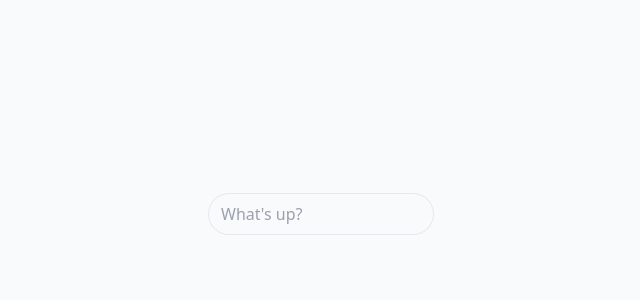
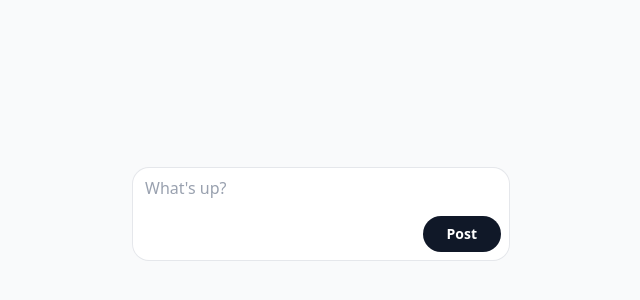
Before and after one commit to olashipsjs/schedule-post, a React (Vite) app: page / in a window 1280 px wide. Shown: the part 186-486 px from the top of the page, without its empty margins (319-959 px from the left). Built offline with nearby package versions, Linux system fonts and the light colour scheme.

Commit message:
Jan 24, 2025, 11:32 PM

```diff
--- a/src/App.tsx
+++ b/src/App.tsx
@@ -2,11 +2,12 @@ import { Form, Formik } from 'formik';
 import Textarea from './components/textarea/Textarea';
 import Field from './components/field/Field';
 import { twMerge } from 'tailwind-merge';
+import Button from './components/button/Button';
 
 const App = () => {
   return (
     <main className='flex flex-col items-center justify-center bg-gray-50 min-h-screen'>
-      <section>
+      <section className='w-full'>
         <div className='max-w-[400px] mx-auto p-3 w-full'>
           <Formik
             initialValues={{ message: '' }}
@@ -14,8 +15,11 @@ const App = () => {
           >
             <Form>
               <Field name='message'>
-                <Field.Sheet className={twMerge('rounded-3xl')}>
+                <Field.Sheet className={twMerge('rounded-2xl flex-col')}>
                   <Textarea placeholder={"What's up?"} />
+                  <div className='flex gap-2 items-center justify-end p-2'>
+                    <Button>Post</Button>
+                  </div>
                 </Field.Sheet>
               </Field>
             </Form>
--- /dev/null
+++ b/src/components/button/Button.tsx
@@ -0,0 +1,19 @@
+import React from 'react';
+import { twMerge } from 'tailwind-merge';
+
+const Button = ({
+  className,
+  ...restProps
+}: React.ComponentProps<'button'>) => {
+  return (
+    <button
+      {...restProps}
+      className={twMerge(
+        'cursor-pointer flex items-center justify-center text-center w-fit font-semibold bg-gray-900 text-white px-6 py-2 leading-0 rounded-[999px] text-sm hover:opacity-80',
+        className
+      )}
+    />
+  );
+};
+
+export default Button;
--- a/src/components/field/Field.tsx
+++ b/src/components/field/Field.tsx
@@ -22,7 +22,7 @@ const Sheet = ({ className, ...restProps }: React.ComponentProps<'div'>) => {
     <div
       {...restProps}
       className={twMerge(
-        'ring-1 ring-gray-200 rounded-lg overflow-clip w-full flex hover:ring-gray-400 transition-all duration-200 ease-in-out',
+        'ring-1 ring-gray-200 rounded-lg overflow-clip w-full flex hover:ring-gray-400 transition-all duration-200 ease-in-out bg-white',
         meta.touched && 'ring-blue-500 ring-2 hover:ring-blue-500',
         className
       )}
```
